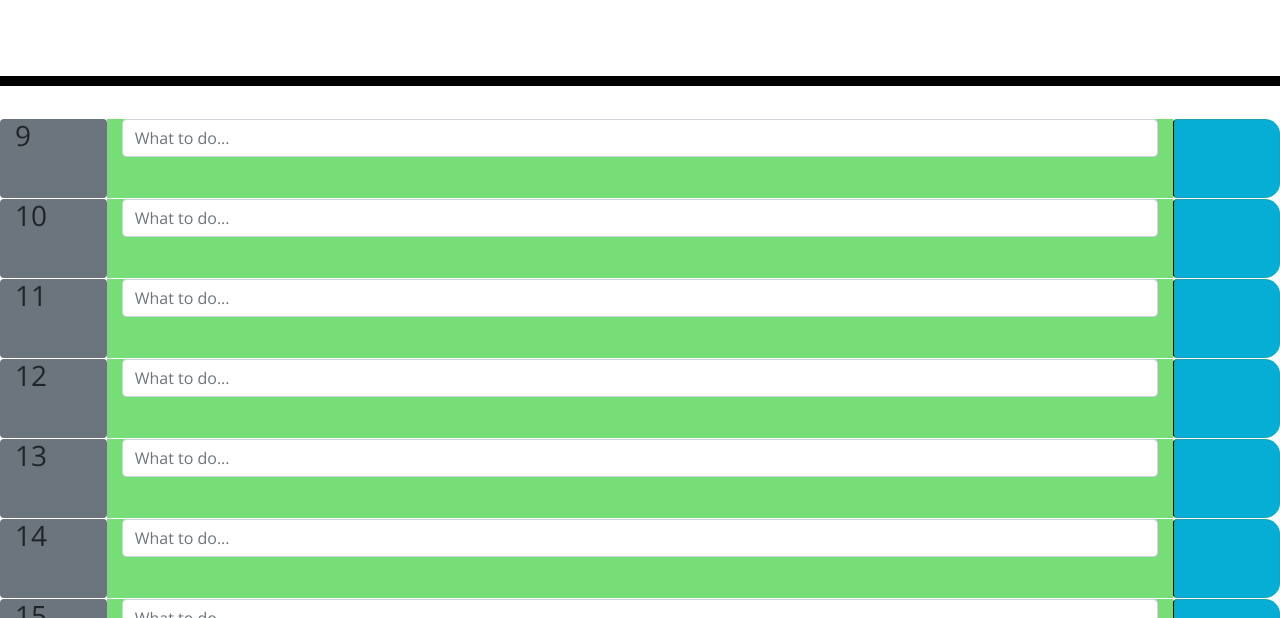
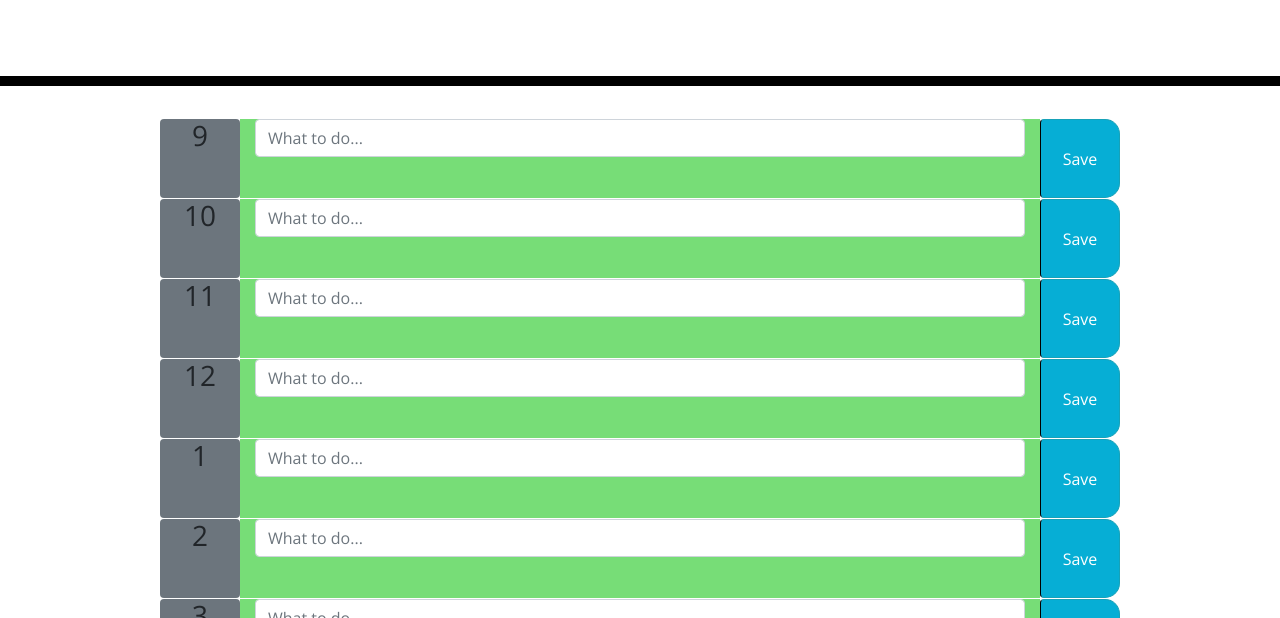
Before and after one commit to wkropat/workday-scheduler, a plain HTML site: page index.html in a window 1280 px wide. Shown: the part 182-800 px from the top of the page. Drawn offline with nearby package versions, Linux system fonts and the light colour scheme.

Commit message:
styling changes

```diff
--- a/script.js
+++ b/script.js
@@ -1,7 +1,6 @@
 var timeBlock = document.querySelector("timeBlock");
+var mainEl = document.getElementById("mainEl");
 var thisHour = moment().format("H");
-
-var mainEl = document.getElementById("mainEl");
 var tasks = [];
 
 function init() {
@@ -13,21 +12,16 @@ function init() {
     renderSchedule();
 }
 
-
-
 function renderSchedule() {
 
     // Make scheule blocks
     for (var i = 9; i < 18; i++) {
 
-        //Compare actual time to hour block
+        // Back to 12 hour clock
         var hour = i;
-        // Back to 12 hour clock
-        if (i > 12) { hour = hour - 12; }
+        if (i > 12) {hour = hour - 12;}
 
-
-
-        // for each hour in the day make the row structure
+        // Make the row structure
         var timeBlock = document.createElement("div");
         timeBlock.setAttribute("class", "container-fluid timeBlock");
         var rowEl = document.createElement("div");
@@ -36,17 +30,14 @@ function renderSchedule() {
 
         // Fill out hour on the left
         var timeEl = document.createElement("div");
-        timeEl.setAttribute("class", "col-12 col-lg-1 bg-secondary rounded p3 text-align:center")
+        timeEl.setAttribute("class", "col-12 col-lg-1 bg-secondary rounded p3 justify-content:center text-align:center")
         var timeElH3 = document.createElement("h3");
-        timeElH3.textContent = i;
-
+        timeElH3.textContent = hour;
         timeEl.appendChild(timeElH3);
 
         // Create Form Element, background depends on time
-
         var formEl = document.createElement("form");
-        formEl.setAttribute("id", "taskEl");
-        // Set class based on relation to current time
+        formEl.setAttribute("id", hour);
         if (i < thisHour) {
             formEl.setAttribute("class", "col-12 col-lg-10 past");
         } else if (i == thisHour) {
@@ -55,53 +46,41 @@ function renderSchedule() {
         } else {
             formEl.setAttribute("class", "col-12 col-lg-10 future");
         }
-
         var formInputEl = document.createElement("input");
         formInputEl.setAttribute("type", "text");
-        formInputEl.setAttribute("class", "form-control");
+        formInputEl.setAttribute("class", "form-control formCustom");
         formInputEl.setAttribute("id", "scheduleText");
         formInputEl.setAttribute("placeholder", "What to do...");
         formEl.appendChild(formInputEl);
 
         // Create Save button
-
         var buttonEl = document.createElement("button");
         buttonEl.setAttribute("type", "button");
         buttonEl.setAttribute("class", "btn saveBtn btn-info col-12 col-lg-1 ");
         buttonEl.setAttribute("id", "saveEl");
+        buttonEl.innerHTML = "Save";
 
         // Append above to the row div
-
         rowEl.appendChild(timeEl);
         rowEl.appendChild(formEl);
         rowEl.appendChild(buttonEl);
-        console.log(i);
-
         mainEl.appendChild(timeBlock);
     }
 
 }
-
-renderSchedule()
 
 function saveSchedule(event) {
     // Save the text content to local storage.
     event.preventDefault();
     var scheduleText = $("#scheduleText").val();
     hourlySchedule =
-        localStorage.setItem("hourlySchedule", hourlySchedule);
+    localStorage.setItem("hourlySchedule", hourlySchedule);
 }
 
-
-// Use moment to get current time in 24 hour format
-// if the timeblock id class (an integer 9-17) is less than the current hour given above
-// then the timeblock setAttribule bg-grey
-// else if timeblock id class equals current hour
-// then timeblock setattribute bg-red btn-secondary
-// else timeblock setattribute bg-green btn-success
+init()
 
 // Add listener events for button clicks
+
+
 // saveEl.addEventListener("click", saveSchedule);
 // taskEl.addEventListener("click", inputText);
-
-// init()
--- a/style.css
+++ b/style.css
@@ -1,4 +1,6 @@
 body {
+
+  justify-content: center;
   font-family: 'Open Sans', sans-serif;
   font-size: 16px;
   line-height: 1;
@@ -25,11 +27,18 @@ textarea {
   white-space: pre-wrap;
 }
 
-.time-block {
+.timeBlock {
   text-align: center;
   border-radius: 15px;
   width:75%;
   justify-content:center;
+  align-items: center;
+}
+
+.formCustom {
+  display:flex;
+  justify-content:center;
+  align-items: center;
 }
 
 .row {
```
